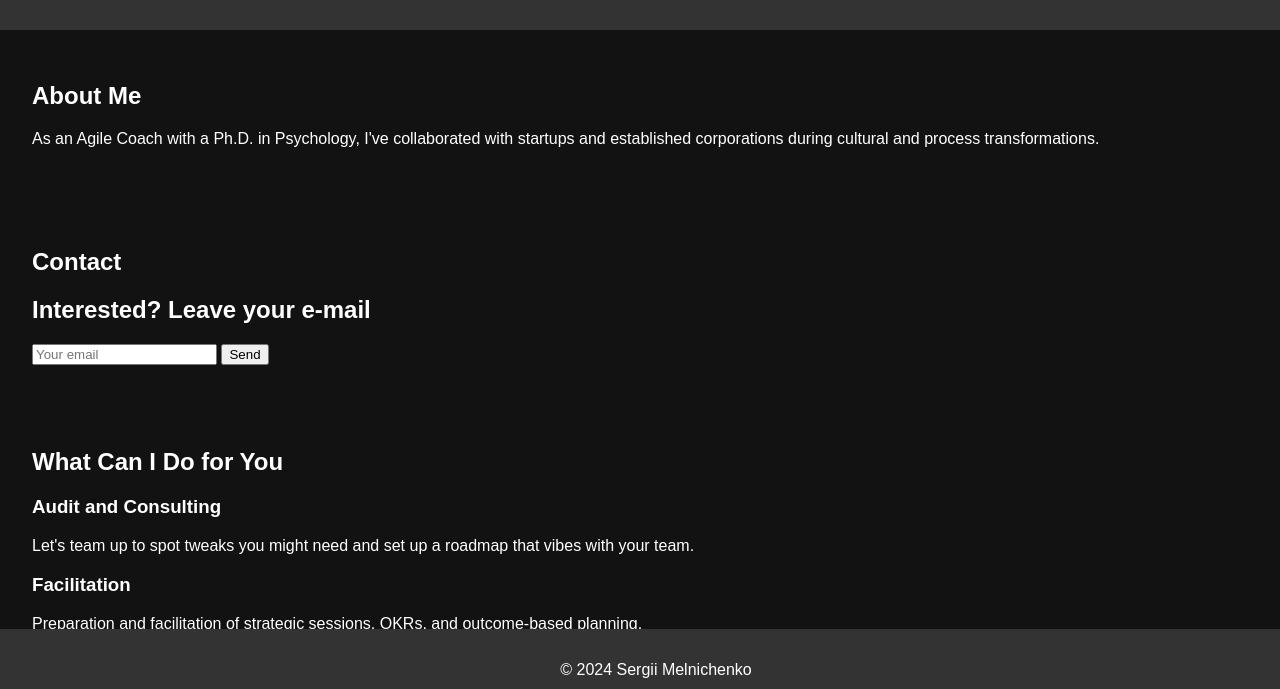
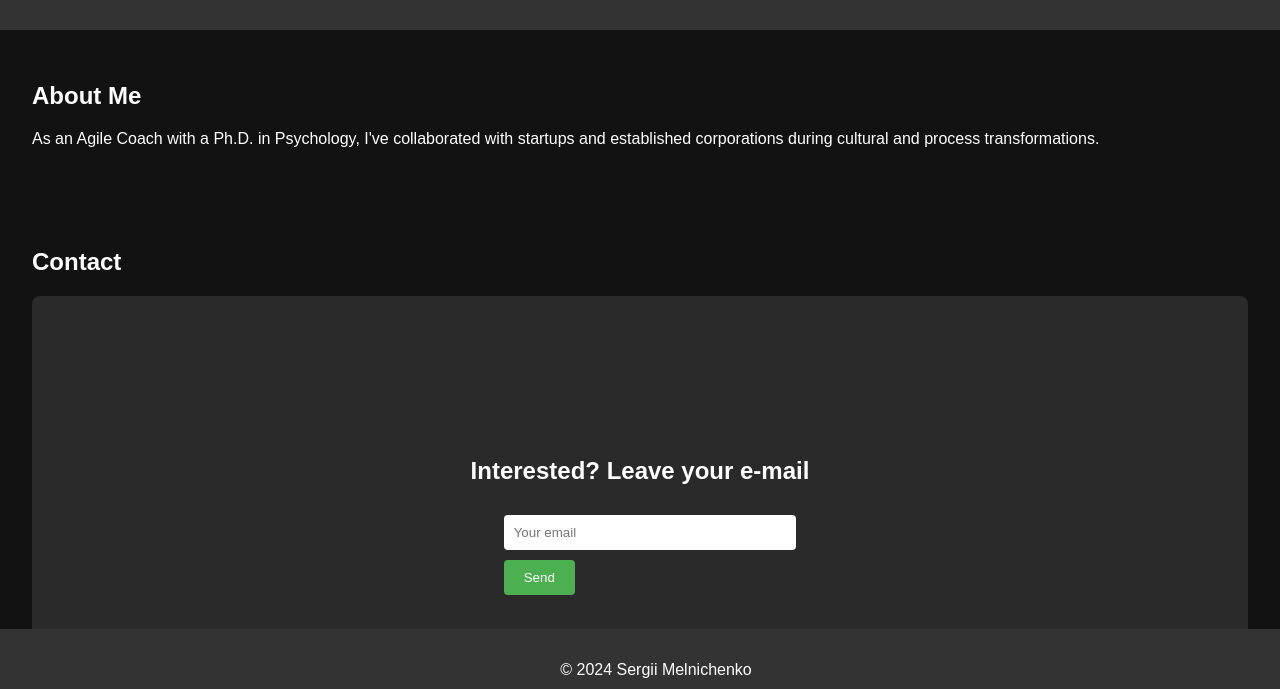
Before and after one commit to Sergii050588/sergii050588.github.io, a plain HTML site: page index.html in a window 1280 px wide. Shown: the part 89-778 px from the top of the page. Drawn offline with Linux system fonts and the light colour scheme.

Commit message:
Update styles.css

```diff
--- a/styles.css
+++ b/styles.css
@@ -43,3 +43,31 @@ footer {
     width: 100%;
     bottom: 0;
 }
+.form-container {
+    display: flex;
+    flex-direction: column;
+    align-items: center;
+    justify-content: center;
+    min-height: 50vh;
+    background-color: rgba(255, 255, 255, 0.1);
+    padding: 20px;
+    border-radius: 8px;
+}
+
+input[type="email"] {
+    padding: 10px;
+    margin: 10px 0;
+    width: 100%;
+    max-width: 300px;
+    border: none;
+    border-radius: 4px;
+}
+
+button {
+    padding: 10px 20px;
+    border: none;
+    border-radius: 4px;
+    background-color: #4caf50;
+    color: #ffffff;
+    cursor: pointer;
+}
```
